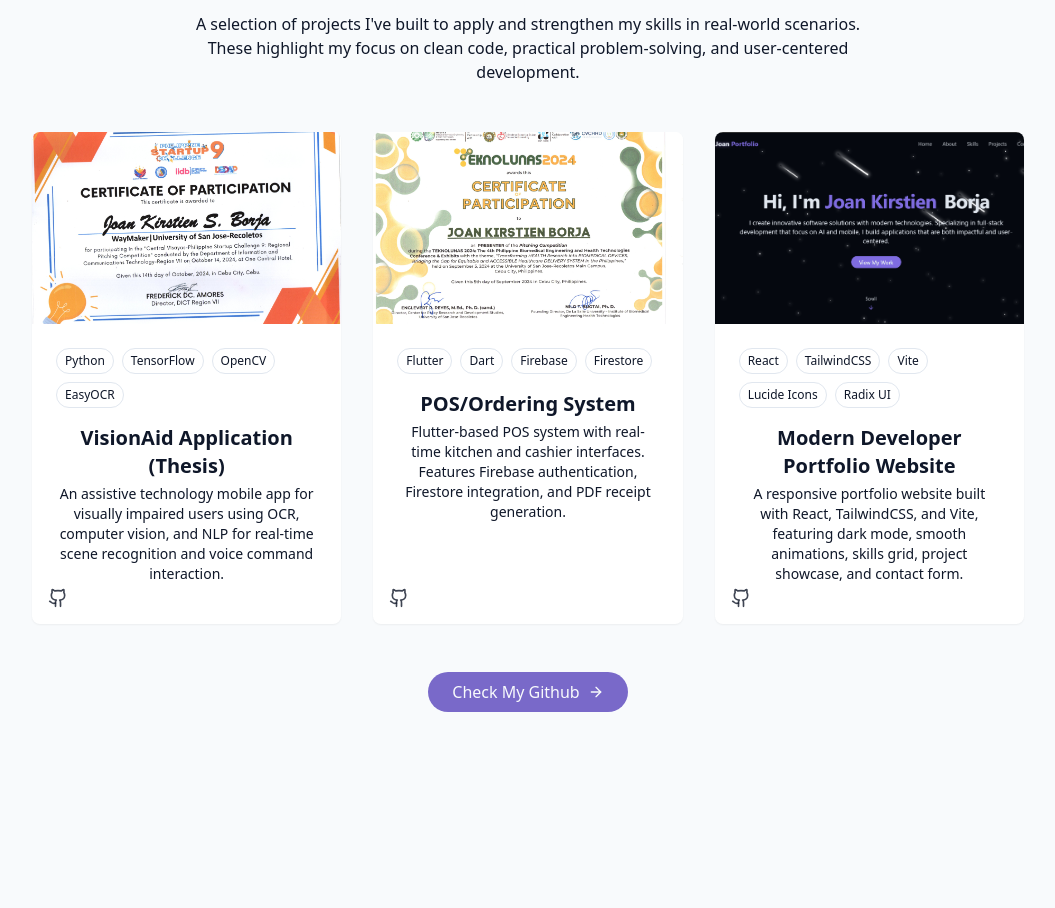
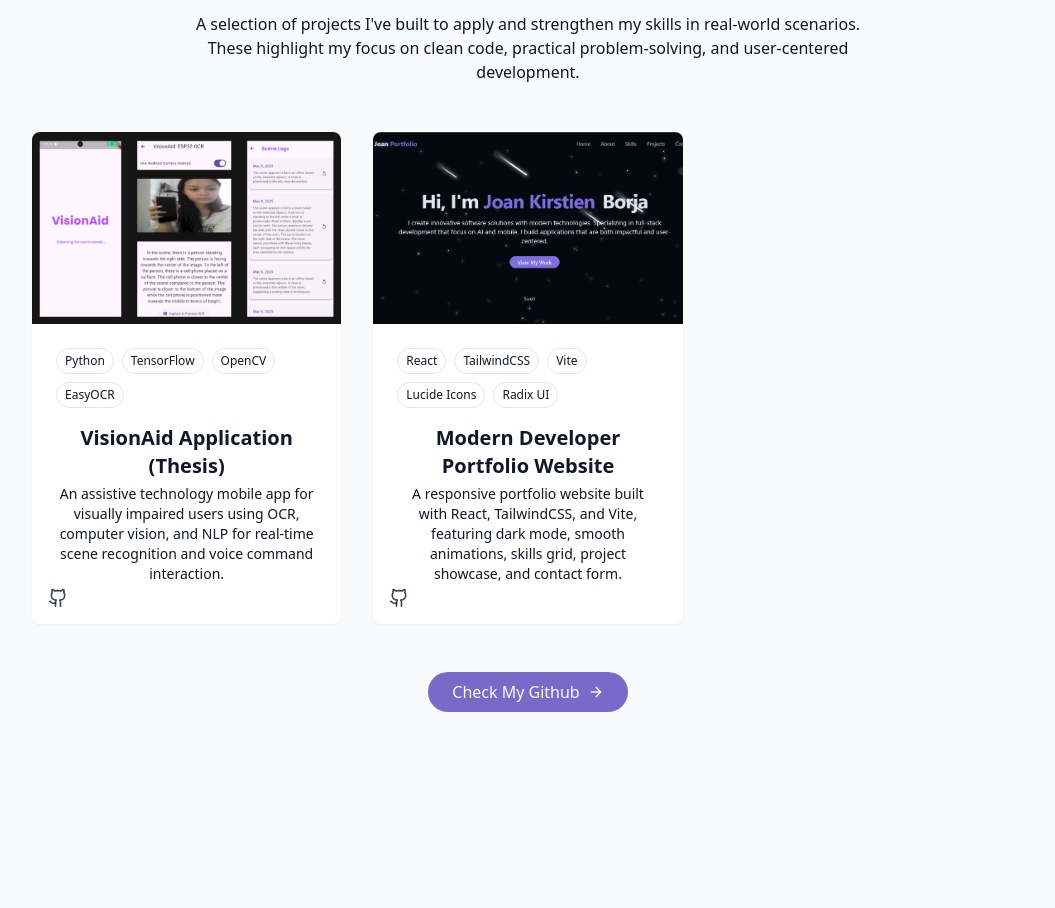
Before and after one commit to joanjowani/joandev-portfolio, a React (Vite) app: page / in a window 1280 px wide. Shown: the part 3022-3930 px from the top of the page, without its empty margins (128-1183 px from the left). Built offline with nearby package versions, Linux system fonts and the light colour scheme.

Commit message:
Fix image and CV paths for GitHub Pages

```diff
--- a/src/App.jsx
+++ b/src/App.jsx
@@ -1,4 +1,4 @@
-import { BrowserRouter, Route, Routes } from "react-router-dom";
+import { HashRouter, Route, Routes } from "react-router-dom";
 import { Home } from "./pages/Home";
 import { NotFound } from "./pages/NotFound";
 import { Toaster } from "./components/ui/toaster";
@@ -8,12 +8,12 @@
   return (
     <>
       <Toaster />
-      <BrowserRouter>
+      <HashRouter>
         <Routes>
           <Route index element={<Home />}/>
           <Route path="*" element={<NotFound />}/>
         </Routes>
-      </BrowserRouter>
+      </HashRouter>
     </>
   );
 }
--- a/src/components/AboutSection.jsx
+++ b/src/components/AboutSection.jsx
@@ -42,12 +42,8 @@
                                 Get in Touch
                             </a>
 
-                            {/* <a href="#contact" className="px-6 py-2 rounded-full border border-primary text-primary hover:bg-primary/10 transition-colors duration-300">
-                                Download CV
-                            </a>                         */}
-
                             <a
-  href="/projects/Joan-CV.pdf"
+                            href="./projects/Joan-CV.pdf"
                             download
                             className="px-6 py-2 rounded-full border border-primary text-primary hover:bg-primary/10 transition-colors duration-300"
                             >
--- a/src/components/ContactSection.jsx
+++ b/src/components/ContactSection.jsx
@@ -211,5 +211,3 @@
     </section>
   );
 };
-
-//ang kuwang na lang kay ang pag download sa cv, send sa link, and make send email
--- a/src/components/ProjectsSection.jsx
+++ b/src/components/ProjectsSection.jsx
@@ -6,25 +6,17 @@
     title: "VisionAid Application (Thesis)",
     description:
       "An assistive technology mobile app for visually impaired users using OCR, computer vision, and NLP for real-time scene recognition and voice command interaction.",
-    image: "/projects/visionaid.png",
+    image: "./projects/visionaid.png",
     tags: ["Python", "TensorFlow", "OpenCV", "EasyOCR"],
     githubUrl: "https://github.com/joanjowani/visionaid.git",
   },
-  {
-    id: 2,
-    title: "POS/Ordering System",
-    description:
-      "Flutter-based POS system with real-time kitchen and cashier interfaces. Features Firebase authentication, Firestore integration, and PDF receipt generation.",
-    image: "/projects/pos-system.png",
-    tags: ["Flutter", "Dart", "Firebase", "Firestore"],
-    githubUrl: "https://github.com/joanjowani/pos.system.git",
-  },
+
   {
     id: 3,
     title: "Modern Developer Portfolio Website",
     description:
       "A responsive portfolio website built with React, TailwindCSS, and Vite, featuring dark mode, smooth animations, skills grid, project showcase, and contact form.",
-    image: "/projects/web-portfolio.png",
+    image: "./projects/web-portfolio.png",
     tags: ["React", "TailwindCSS", "Vite", "Lucide Icons", "Radix UI"],
     githubUrl: "https://github.com/joanjowani/portfolio-website.git",
   },
```
Also changed, not shown: public/projects/visionaid.png. Lines whose indentation alone changed are shown as unchanged.
